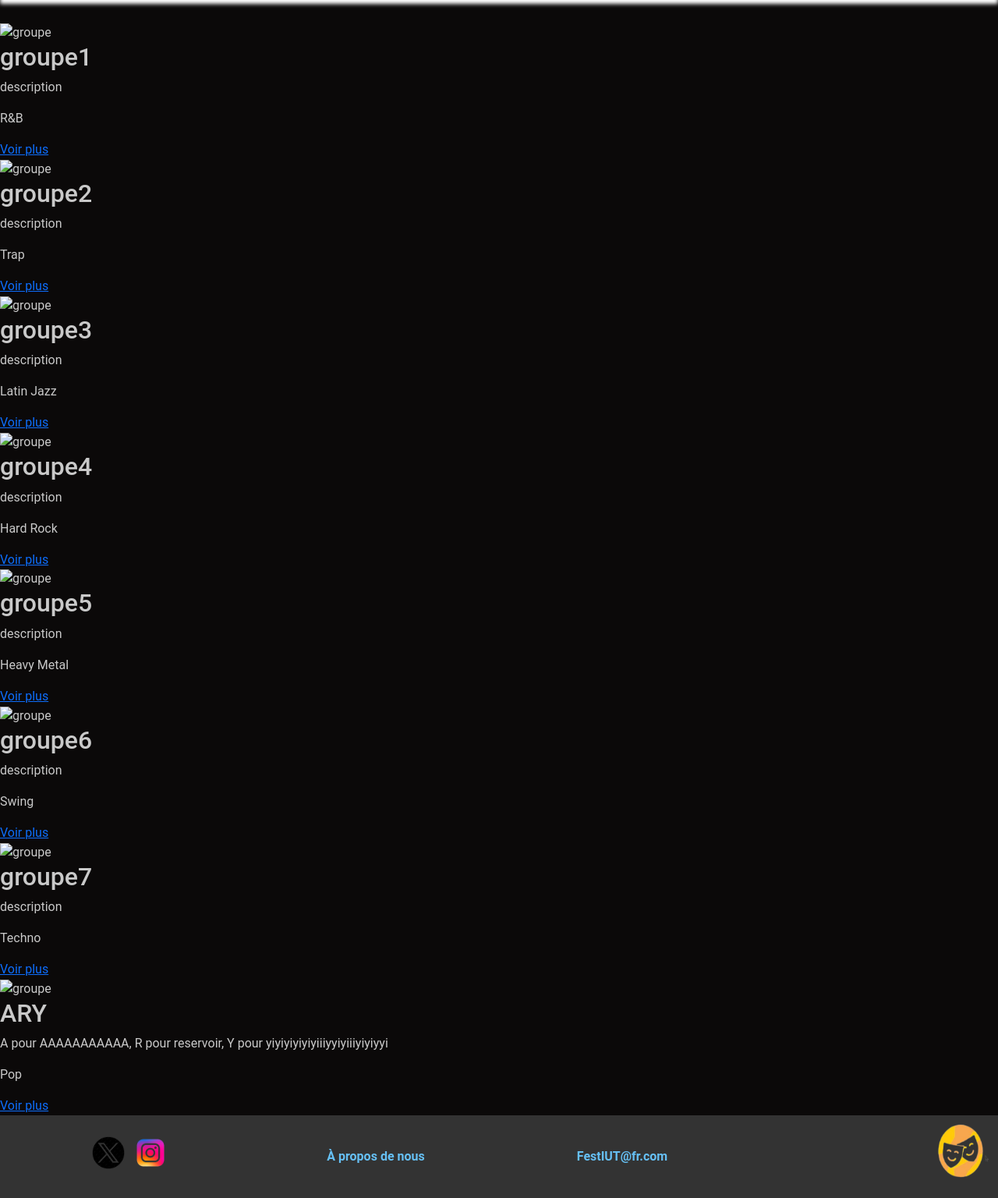
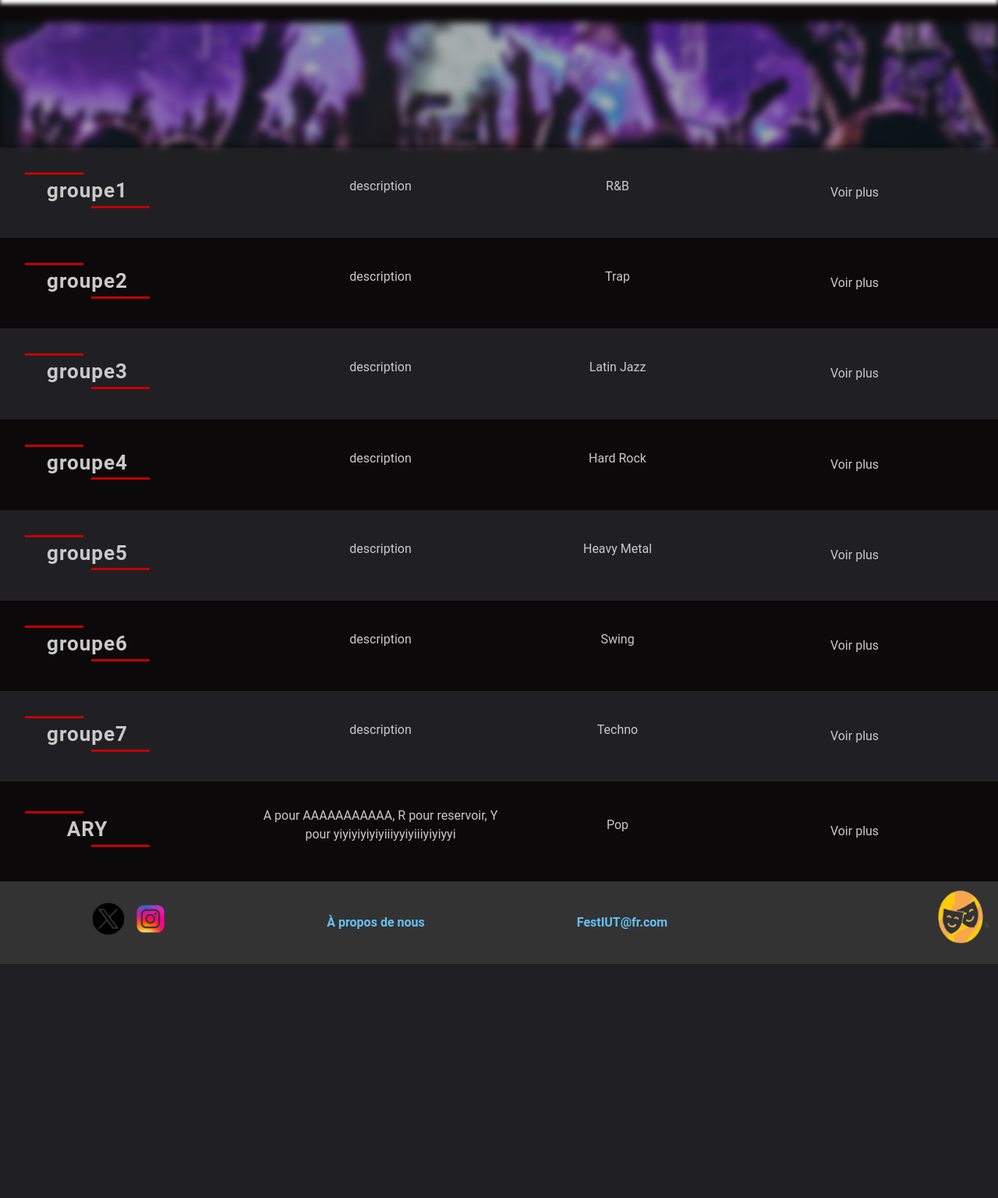
Before and after one commit to ThomasRABILLON/FestIUTO, a Flask app: page /groupes in a window 1280 px wide. Shown: the part 99-1635 px from the top of the page at 78% size. After the commit the page ends 1335 px from the top, so only its background shows below. Run offline with Flask 3, Linux system fonts and the light colour scheme; data comes from the database, SQL or seed files in the repository; some libraries are stand-ins or nearby versions.

Commit message:
style groupes, favoris, et details des groupes

```diff
--- /dev/null
+++ b/App/static/css/groupes.css
@@ -0,0 +1,115 @@
+.toGroup {
+    color: #c9c9c9;
+    position: relative;
+    text-decoration: none;
+}
+
+.toGroup::before {
+    content: '';
+    position: absolute;
+    width: 100%;
+    height: 2px;
+    border-radius: 4px;
+    background-color: #c9c9c9;
+    bottom: 0;
+    left: 0;
+    transform-origin: right;
+    transform: scaleX(0);
+    transition: transform .3s ease-in-out;
+}
+
+.toGroup:hover::before {
+    transform-origin: left;
+    transform: scaleX(1);
+}
+
+.toGroup:hover {
+    color: #c9c9c9;
+}
+
+.pair {
+    background-color: #202024;
+    padding: 1em;
+}
+
+.impair {
+    background-color: #0b0909;
+    padding: 1em;
+}
+
+.banner {
+    width: 100%;
+    height: 10em;
+    filter: blur(5px) brightness(70%);
+    object-fit: cover;
+}
+
+.groupe__info {
+    display: flex;
+    justify-content: space-between;
+    align-items: center;
+    padding: 1em;
+    text-align: center;
+}
+
+.groupe__info>* {
+    width: 25%;
+}
+
+h2 {
+    position: relative;
+    padding: 0;
+    margin: 0;
+    font-weight: 300;
+    font-size: 40px;
+    text-align: center;
+}
+
+.group_name h2 {
+    font-size: 26px;
+    font-weight: 700;
+    letter-spacing: 1px;
+    width: 160px;
+    text-align: center;
+    white-space: nowrap;
+    padding-bottom: 13px;
+}
+
+.group_name h2:before {
+    background-color: #c50000;
+    content: '';
+    display: block;
+    height: 3px;
+    width: 75px;
+    margin-bottom: 5px;
+}
+
+.group_name h2:after {
+    background-color: #c50000;
+    content: '';
+    display: block;
+    position: absolute;
+    right: 0;
+    bottom: 0;
+    height: 3px;
+    width: 75px;
+    margin-bottom: 0.25em;
+}
+
+html,
+body {
+    height: 100%;
+}
+
+body {
+    display: flex;
+    flex-direction: column;
+}
+
+body {
+    flex: 1 0 auto;
+}
+
+footer {
+    flex-shrink: 0;
+}
--- a/App/static/css/home.css
+++ b/App/static/css/home.css
@@ -46,6 +46,7 @@ h1 {
   0% {
     transform: translateX(0);
   }
+
   100% {
     transform: translateX(calc(-250px * 7));
   }
@@ -64,11 +65,6 @@ h1 {
 
   &::before,
   &::after {
-    background: linear-gradient(
-      to right,
-      rgba(255, 255, 255, 1) 0%,
-      rgba(255, 255, 255, 0) 100%
-    );
     content: "";
     height: 100px;
     position: absolute;
@@ -104,6 +100,7 @@ h1 {
   width: auto;
   height: 3.5em;
 }
+
 .img {
   width: auto;
   height: 9em;
@@ -130,10 +127,14 @@ section.presentation {
   font-size: 23em;
   text-align: center;
   color: transparent;
-  background-clip: text; /* Pour que l'image soit visible uniquement dans la zone du texte */
-  background-image: url("../images/festival_iut.jpg"); /* L'image de fond */
-  background-size: cover; /* Pour que l'image de fond soit redimensionnée */
-  display: inline-block; /* Pour que le conteneur prenne la taille du texte */
+  background-clip: text;
+  /* Pour que l'image soit visible uniquement dans la zone du texte */
+  background-image: url("../images/festival_iut.jpg");
+  /* L'image de fond */
+  background-size: cover;
+  /* Pour que l'image de fond soit redimensionnée */
+  display: inline-block;
+  /* Pour que le conteneur prenne la taille du texte */
 }
 
 /*en dessous du carrousselle*/
@@ -147,15 +148,18 @@ section.presentation {
 }
 
 .bloc {
-  border-radius: 15px; /* Coins arrondis */
-  box-shadow: 0 0 10px rgba(255, 255, 255, 0.1); /* Ombre légère */
+  border-radius: 15px;
+  /* Coins arrondis */
+  box-shadow: 0 0 10px rgba(255, 255, 255, 0.1);
+  /* Ombre légère */
   width: 32em;
   height: 32em;
   text-align: center;
 }
 
 .suiteAccueil .bloc {
-  max-width: 400px; /* Ajustez la largeur maximale selon vos besoins */
+  max-width: 400px;
+  /* Ajustez la largeur maximale selon vos besoins */
 }
 
 .suiteAccueil .titrebloc {
--- a/App/templates/groupes.html
+++ b/App/templates/groupes.html
@@ -1,19 +1,27 @@
 {% extends 'base.html' %} {% block main %}
 
-<link rel="stylesheet" href="{{ url_for('static', filename='css/style.css') }}">
-
+<link rel="stylesheet" href="{{ url_for('static', filename = 'css/home.css') }}" />
+<link rel="stylesheet" href="{{ url_for('static', filename = 'css/groupes.css') }}" />
+<img src="../static/images/festival-banners-image.jpg" alt="festival-banners-image" class="banner" />
 {% for groupe in groupes %}
-<div class="groupe">
-  <div class="groupe__image">
-    <img src="" alt="groupe">
+{% set cpt = loop.index0 %}
+{% if cpt % 2 == 0 %}
+<div class="groupe pair">
+  {% else %}
+  <div class="groupe impair">
+    {% endif %}
+    <div class="groupe__info">
+      <div class="group_name">
+        <h2>{{ groupe.get_nom_groupe() }}</h2>
       </div>
-  <div class="groupe__info">
-    <h2>{{ groupe.get_nom_groupe() }}</h2>
         <p>{{ groupe.get_description() }}</p>
         <p>{{ Style_musical.get_style_by_id(groupe.get_id_style()).get_libelle() }}</p>
-    <a href="{{ url_for('groupe', id=groupe.get_id()) }}">Voir plus</a>
+      <div>
+        <a class="toGroup" href="{{ url_for('groupe', id = groupe.get_id()) }}">Voir plus</a>
+      </div>
     </div>
   </div>
   {% endfor %}
 
   {% endblock %}
+</div>
--- a/App/templates/home.html
+++ b/App/templates/home.html
@@ -3,7 +3,6 @@
 <h1 id="text-container">FESTIUT'O</h1>
 
 <link rel="stylesheet" href="{{ url_for('static', filename='css/carte.css') }}">
->>>>>>> develop
 <main>
     <div class="header-container">
         <h1>FestIUT'</h1>
```
Also changed, not shown: App/static/css/groupe.css (added, +34 -0 lines), App/templates/groupe.html (+11 -17 lines), App/templates/mes_favoris.html (+12 -6 lines), App/static/images/festival-banners-image.jpg (added). Lines whose indentation alone changed are shown as unchanged.
